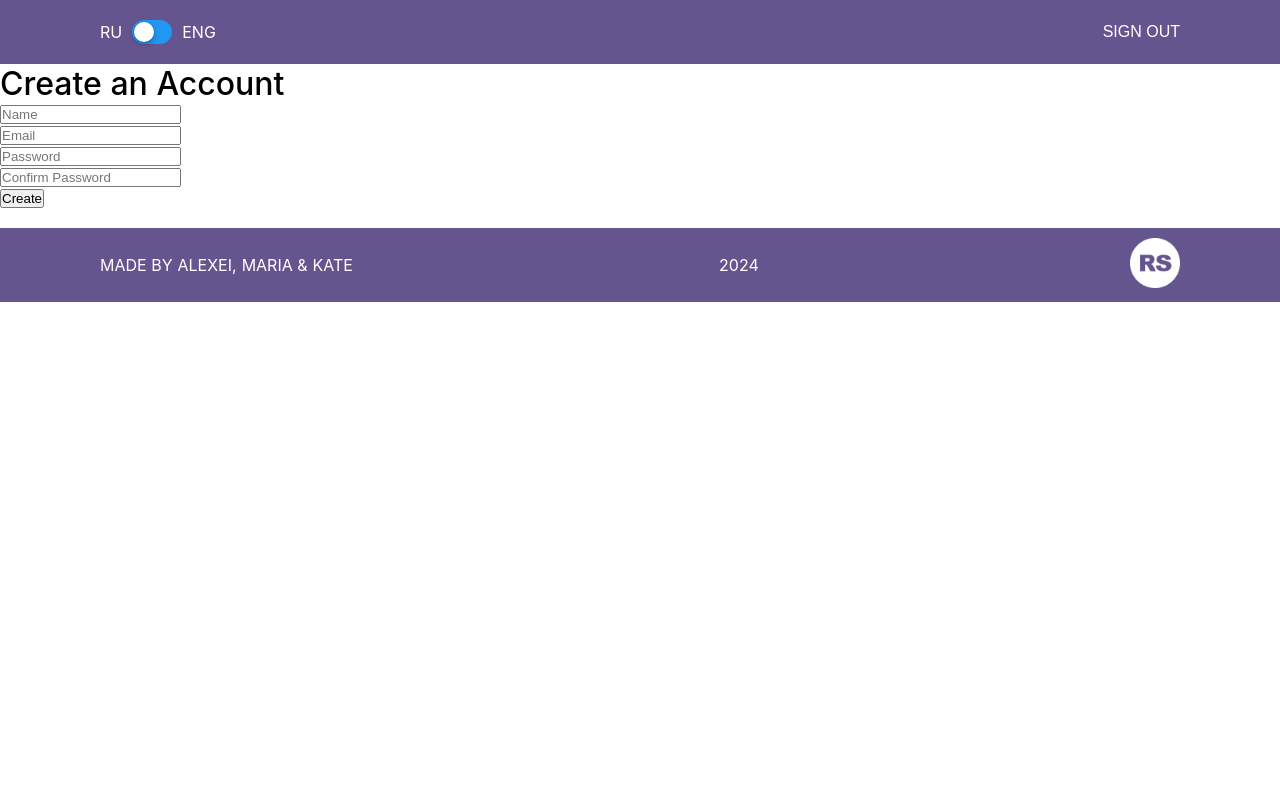
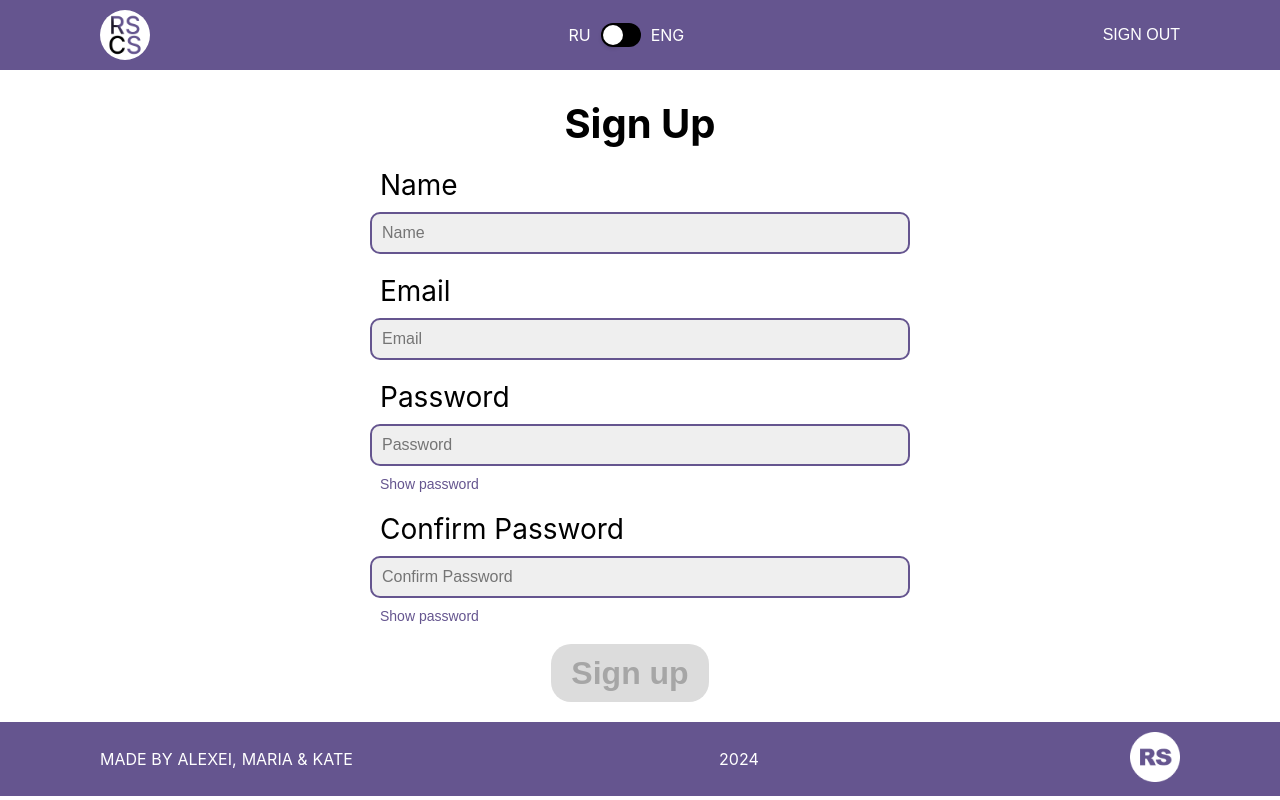
Before and after one commit to nuriver/graphiql-app, a Next.js app: page /sign-up in a window 1280 px wide. Built offline with nearby package versions, Linux system fonts and the light colour scheme; no server answers; sample sign-in values are in the browser's storage.

Commit message:
feat: add logo and correct display of fb errors

```diff
--- a/src/app/sign-in/page.tsx
+++ b/src/app/sign-in/page.tsx
@@ -28,7 +28,7 @@ export default function SignIn() {
       router.push('/');
       setError('');
     } catch (error) {
-      setError('who r u');
+      setError('We do not recognize you. Try again or sign up.');
     }
   };
 
@@ -65,10 +65,10 @@ export default function SignIn() {
             <p className="sign-error">{errors.password.message}</p>
           )}
         </div>
+        {error && <p className="sign-error">{error}</p>}
         <button className="sign-btn" type="submit" disabled={!isValid}>
           Sign in
         </button>
-        {error && <p className="sign-error">{error}</p>}
       </form>
     </div>
   );
--- a/src/app/sign-up/page.tsx
+++ b/src/app/sign-up/page.tsx
@@ -12,66 +12,102 @@ export default function SignUp() {
   const {
     register,
     handleSubmit,
-    formState: { errors },
+    formState: { errors, isValid },
   } = useForm({
     resolver: yupResolver(signUpSchema),
     mode: 'onChange',
   });
 
-  const [error, setError] = useState('');
+  const [fberror, setFBerror] = useState('');
   const router = useRouter();
+  const [showPassword, setShowPassword] = useState(false);
 
-  const onSubmit = async (data: {
-    name: string;
-    email: string;
-    password: string;
-  }) => {
+  const togglePasswordVisibility = () => {
+    setShowPassword(!showPassword);
+  };
+
+  const handleInput = () => {
+    setFBerror('');
+  };
+
+  const onSubmit = async (data: { name: string; email: string; password: string }) => {
     try {
-      const userCredential = await createUserWithEmailAndPassword(
-        auth,
-        data.email,
-        data.password
-      );
+      const userCredential = await createUserWithEmailAndPassword(auth, data.email, data.password);
       const user = userCredential.user;
 
       await updateProfile(user, { displayName: data.name });
-      setError('');
+      setFBerror('');
       router.push('/');
     } catch (error) {
-      setError('Ошибка при создании аккаунта, попробуйте снова.');
+      let errorMessage = error.message || 'An unknown error occurred';
+
+      errorMessage = errorMessage.replace('Firebase: ', '').replace('Error (auth/', '').replace(')', '');
+      errorMessage = errorMessage.replace(/-/g, ' ').replace(/(\b\w)/g, char => char.toUpperCase());
+
+      setFBerror(`Error: ${errorMessage}`);
     }
   };
 
   return (
-    <div>
-      <form onSubmit={handleSubmit(onSubmit)}>
-        <h2>Create an Account</h2>
-        <div>
-          <input placeholder="Name" {...register('name')} type="text" />
-          {errors.name && <p>{errors.name.message}</p>}
+    <div className="container">
+      <form onSubmit={handleSubmit(onSubmit)} className="column-fit">
+        <h2>Sign Up</h2>
+        <div className="input-cont">
+          <p className="input-title">Name</p>
+          <input
+            placeholder="Name"
+            {...register('name')}
+            type="text"
+            onInput={handleInput}
+          />
+          {errors.name && <p className="sign-error">{errors.name.message}</p>}
         </div>
-        <div>
-          <input placeholder="Email" {...register('email')} type="email" />
-          {errors.email && <p>{errors.email.message}</p>}
+        <div className="input-cont">
+          <p className="input-title">Email</p>
+          <input
+            placeholder="Email"
+            {...register('email')}
+            type="email"
+            onInput={handleInput}
+          />
+          {errors.email && <p className="sign-error">{errors.email.message}</p>}
         </div>
-        <div>
+        <div className="input-cont">
+          <p className="input-title">Password</p>
           <input
             placeholder="Password"
             {...register('password')}
-            type="password"
+            type={showPassword ? 'text' : 'password'}
+            onInput={handleInput}
           />
-          {errors.password && <p>{errors.password.message}</p>}
+          {errors.password && <p className="sign-error">{errors.password.message}</p>}
+          <button
+            type="button"
+            onClick={togglePasswordVisibility}
+            className="toggle-password-btn"
+          >
+            {showPassword ? 'Hide' : 'Show password'}
+          </button>
         </div>
-        <div>
+        <div className="input-cont">
+          <p className="input-title">Confirm Password</p>
           <input
             placeholder="Confirm Password"
             {...register('confirmPassword')}
-            type="password"
+            type={showPassword ? 'text' : 'password'}
+            onInput={handleInput}
           />
-          {errors.confirmPassword && <p>{errors.confirmPassword.message}</p>}
+          {errors.confirmPassword && <p className="sign-error">{errors.confirmPassword.message}</p>}
+          <button
+            type="button"
+            onClick={togglePasswordVisibility}
+            className="toggle-password-btn"
+          >
+            {showPassword ? 'Hide' : 'Show password'}
+          </button>
         </div>
-        <button type="submit">Create</button>
-        {error && <p>{error}</p>}
+        {fberror && <p className="fb-error">{fberror}</p>}
+        <button className="sign-btn" type="submit" disabled={!isValid}>Sign up</button>
       </form>
     </div>
   );
--- a/src/components/Footer.tsx
+++ b/src/components/Footer.tsx
@@ -6,7 +6,7 @@ export default function Footer() {
     <footer>
       <div className="links">
         MADE BY
-        <a
+        <a className="hoverline"
           href="https://github.com/nuriver"
           target="_blank"
           rel="noopener noreferrer"
@@ -14,7 +14,7 @@ export default function Footer() {
           ALEXEI
         </a>
         ,
-        <a
+        <a className="hoverline"
           href="https://github.com/maryinfun"
           target="_blank"
           rel="noopener noreferrer"
@@ -22,7 +22,7 @@ export default function Footer() {
           MARIA
         </a>{' '}
         &
-        <a
+        <a className="hoverline"
           href="https://github.com/aauroraaborealisrs"
           target="_blank"
           rel="noopener noreferrer"
--- a/src/components/Header.tsx
+++ b/src/components/Header.tsx
@@ -5,6 +5,7 @@ import { useRouter } from 'next/navigation';
 import { signOut } from 'firebase/auth';
 import { useAuth } from '../authorization/AuthContext';
 import { auth } from '../authorization/firebase';
+import Link from 'next/link';
 
 export default function Header() {
   const [isToggled, setIsToggled] = useState(false);
@@ -34,6 +35,7 @@ export default function Header() {
 
   return (
     <header className="header-main">
+      <Link href="/" className='header-logo'></Link>
       <div className="toggle-cont">
         <div className="toggle-lang">RU</div>
         <div className="toggle-switch">
@@ -50,10 +52,10 @@ export default function Header() {
       </div>
 
       {user ? (
-        <button onClick={handleSignOut}>SIGN OUT</button>
+        <button className="hoverline" onClick={handleSignOut}>SIGN OUT</button>
       ) : (
-        <div>
-          <button onClick={handleSignIn}>SIGN IN</button>
+        <div className='header-btns'>
+          <button className="hoverline" onClick={handleSignIn}>SIGN IN</button>
           <button onClick={handleSignUp}>SIGN UP</button>
         </div>
       )}
--- a/src/styles/components/header/_header.scss
+++ b/src/styles/components/header/_header.scss
@@ -16,7 +16,7 @@
   left: 0;
   width: 40px;
   height: 24px;
-  background-color: #2196f3;
+  background-color: #000000;
   border-radius: 34px;
   cursor: pointer;
   transition: background-color 0.3s;
@@ -36,7 +36,7 @@
 }
 
 .toggle-switch .toggle-input:checked + .toggle-label {
-  background-color: #4caf50;
+  background-color: #bebebe;
 }
 
 .toggle-switch .toggle-input:checked + .toggle-label::before {
@@ -74,6 +74,7 @@
 }
 
 .header-main {
+
   position: sticky;
   top: 0;
   display: flex;
@@ -84,12 +85,48 @@
   background-color: $main-color;
   color: white;
   z-index: 2;
+
+  button {
+    background-color: transparent;
+    border: none;
+    color: #fff;
+    font-size: 16px;
+    cursor: pointer;
+  }
+
+  button:nth-child(2) {
+    margin-left: 10px;
+  }
 }
 
-.header-main button {
-  background-color: transparent;
-  border: none;
-  color: #fff;
-  font-size: 16px;
-  cursor: pointer;
+.header-logo{
+  background-image: url('/assets/images/rss-rc-logo.png');
+  background-size: contain;
+  background-repeat: no-repeat;
+  background-position: center;
+  width: 50px;
+  height: 50px;
+  border-radius: 30px;
 }
+
+.hoverline {
+  display: inline-block;
+  position: relative;
+}
+
+.hoverline:after {
+  content: '';
+  position: absolute;
+  width: 100%;
+  transform: scaleX(0);
+  height: 2px;
+  bottom: 0;
+  left: 0;
+  background-color: #ffffff;
+  transform-origin: bottom center;
+  transition: transform 0.5s ease-out;
+}
+
+.hoverline:hover:after {
+  transform: scaleX(1);
+}
--- a/src/styles/components/sign-in/_sign-in.scss
+++ b/src/styles/components/sign-in/_sign-in.scss
@@ -6,6 +6,14 @@
   gap: 20px;
   height: 80vh;
   width: 100%;
+
+  a{
+    align-self: flex-start;
+  }
+
+  h1{
+    align-self: flex-start;
+  }
 }
 
 .column h2 {
@@ -59,7 +67,7 @@
   transition: color 0.3s ease, background-color 0.3s ease;
   cursor: pointer;
   text-decoration: none;
-  margin-top: 40px;
+  margin-top: 20px;
 }
 
 .sign-btn:disabled {
@@ -85,3 +93,23 @@
   align-self: start;
   margin-left: 10px;
 }
+
+.column-fit{
+  display: flex;
+  flex-direction: column;
+  justify-content: center;
+  align-items: center;
+  gap: 20px;
+  width: 100%;
+  margin-top: 30px;
+
+  h2{
+    font-weight: 700;
+    font-size: 40px;
+    line-height: 48px;
+  }
+}
+
+.column-fit .sign-btn {
+  margin-top: 0;
+}
--- a/src/styles/main.css
+++ b/src/styles/main.css
@@ -556,6 +556,25 @@ h1 {
   flex-direction: column;
   justify-content: center;
   align-items: start;
+  width: -moz-fit-content;
+  width: fit-content;
+}
+
+.main-logo-block {
+  display: flex;
+  align-items: center;
+  justify-content: space-around;
+}
+
+.main-logo {
+  background-image: url("/assets/images/rss-rc-logo.png");
+  background-size: contain;
+  background-repeat: no-repeat;
+  background-position: center;
+  width: 60vh;
+  height: 60vh;
+  min-width: 10vh;
+  min-height: 10vh;
 }
 
 .toggle-switch {
@@ -576,7 +595,7 @@ h1 {
   left: 0;
   width: 40px;
   height: 24px;
-  background-color: #2196f3;
+  background-color: #000000;
   border-radius: 34px;
   cursor: pointer;
   transition: background-color 0.3s;
@@ -596,7 +615,7 @@ h1 {
 }
 
 .toggle-switch .toggle-input:checked + .toggle-label {
-  background-color: #4caf50;
+  background-color: #bebebe;
 }
 
 .toggle-switch .toggle-input:checked + .toggle-label::before {
@@ -645,13 +664,47 @@ h1 {
   color: white;
   z-index: 2;
 }
-
 .header-main button {
   background-color: transparent;
   border: none;
   color: #fff;
   font-size: 16px;
   cursor: pointer;
+}
+.header-main button:nth-child(2) {
+  margin-left: 10px;
+}
+
+.header-logo {
+  background-image: url("/assets/images/rss-rc-logo.png");
+  background-size: contain;
+  background-repeat: no-repeat;
+  background-position: center;
+  width: 50px;
+  height: 50px;
+  border-radius: 30px;
+}
+
+.hoverline {
+  display: inline-block;
+  position: relative;
+}
+
+.hoverline:after {
+  content: "";
+  position: absolute;
+  width: 100%;
+  transform: scaleX(0);
+  height: 2px;
+  bottom: 0;
+  left: 0;
+  background-color: #ffffff;
+  transform-origin: bottom center;
+  transition: transform 0.5s ease-out;
+}
+
+.hoverline:hover:after {
+  transform: scaleX(1);
 }
 
 footer {
@@ -699,6 +752,12 @@ footer a:visited {
   height: 80vh;
   width: 100%;
 }
+.column a {
+  align-self: flex-start;
+}
+.column h1 {
+  align-self: flex-start;
+}
 
 .column h2 {
   font-weight: 700;
@@ -726,7 +785,7 @@ footer a:visited {
   border: 2px solid #65558f;
   border-radius: 10px;
   padding: 10px;
-  background-color: #EFEFEF;
+  background-color: #efefef;
   font-size: 16px;
   flex-grow: 1;
 }
@@ -751,7 +810,7 @@ footer a:visited {
   transition: color 0.3s ease, background-color 0.3s ease;
   cursor: pointer;
   text-decoration: none;
-  margin-top: 40px;
+  margin-top: 20px;
 }
 
 .sign-btn:disabled {
@@ -776,4 +835,23 @@ footer a:visited {
   font-size: 14px;
   align-self: start;
   margin-left: 10px;
+}
+
+.column-fit {
+  display: flex;
+  flex-direction: column;
+  justify-content: center;
+  align-items: center;
+  gap: 20px;
+  width: 100%;
+  margin-top: 30px;
+}
+.column-fit h2 {
+  font-weight: 700;
+  font-size: 40px;
+  line-height: 48px;
+}
+
+.column-fit .sign-btn {
+  margin-top: 0;
 }/*# sourceMappingURL=main.css.map */
```
Also changed, not shown: src/components/Main.tsx (+13 -2 lines), src/styles/components/main/_main.scss (+18 -0 lines), public/assets/images/rss-rc-logo.png (added), 1 other file (tests, documents, lock files or other folders).
